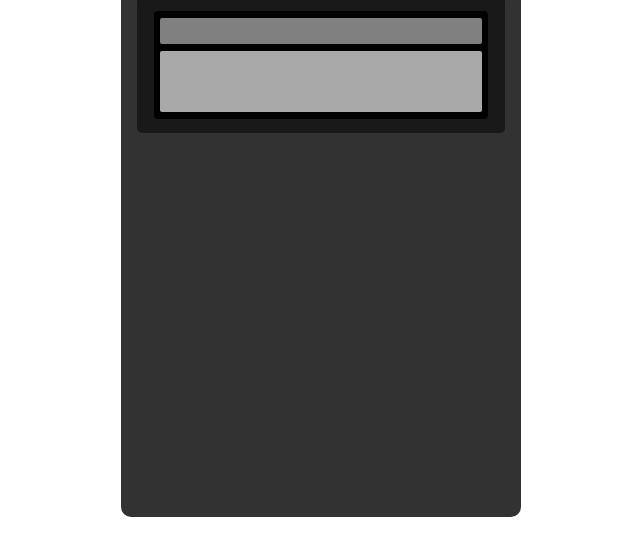
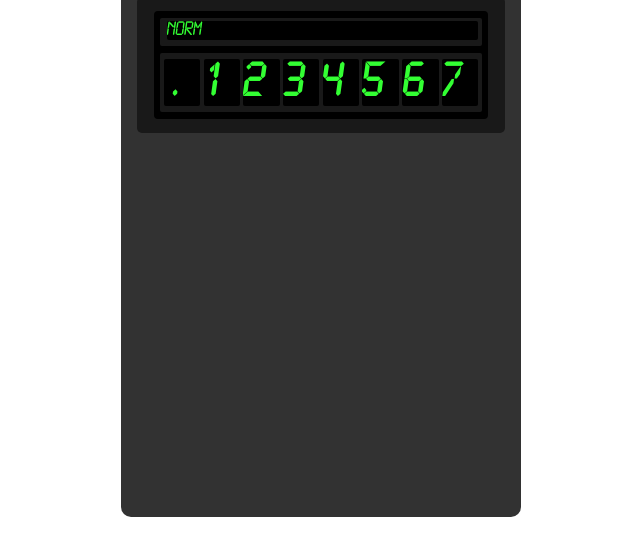
Before and after one commit to Durounseki/odin-calculator, a plain HTML site: page index.html in a window 1280 px wide. Shown: the part 163-718 px from the top of the page, without its empty margins (319-959 px from the left). Drawn offline with nearby package versions, Linux system fonts and the light colour scheme.

Commit message:
Emulate lcd display

```diff
--- a/index.html
+++ b/index.html
@@ -24,10 +24,10 @@
             </div>
             <div id="display-container">
                 <div id="display">
-                    <div id="mode">
-
+                    <div id="mode-display">
+                        <div id="mode">NORM</div>
                     </div>
-                    <div id="numbers">
+                    <div id="numbers-display">
 
                     </div>
 
--- a/script.js
+++ b/script.js
@@ -0,0 +1,41 @@
+const numbersDisplay = document.querySelector('#numbers-display');
+const numDigits = 8; // Number of digits to display
+
+function createLCD(digit) {
+  const lcdDiv = document.createElement('div');
+  lcdDiv.classList.add('lcd');
+  lcdDiv.textContent = digit;
+  lcdDiv.fontSize = lcdDiv.clientHeight + 'px';
+  return lcdDiv;
+}
+
+// Populate the display
+for (let i = 0; i < numDigits; i++) {
+  const lcdDiv = createLCD(i);
+  numbersDisplay.appendChild(lcdDiv);
+}
+
+const digits = document.querySelectorAll(".lcd");
+
+function resizeDigits(){
+    digits.forEach( div =>{
+        div.style.fontSize = div.clientHeight*0.9 + 'px';
+    });
+}
+
+const mode = document.querySelector("#mode");
+
+function resizeMode(){
+    mode.style.fontSize = mode.clientHeight*0.9 + 'px';
+}
+
+function resizeDisplayText(){
+    resizeDigits();
+    resizeMode();
+}
+resizeDisplayText();
+
+window.addEventListener('resize',resizeDisplayText);
+
+
+digits[0].textContent='.';
--- a/style.css
+++ b/style.css
@@ -2,6 +2,27 @@
     font-family: 'LCD';
     src: url('fonts/lcd-cufonfonts-webfont/LCD-U___.woff') format('woff');
     font-weight: 900;
+    font-style: normal;
+}
+
+@font-face{
+    font-family: 'LCD';
+    src: url('fonts/lcd-cufonfonts-webfont/LCD-BOLD.woff') format('woff');
+    font-weight: bold;
+    font-style: normal;
+}
+
+@font-face{
+    font-family: 'LCDM';
+    src: url('fonts/lcd-cufonfonts-webfont/LCDMB___.woff') format('woff');
+    font-weight: bold;
+    font-style: normal;
+}
+
+@font-face{
+    font-family: 'LCDM';
+    src: url('fonts/lcd-cufonfonts-webfont/LCDMN___.woff') format('woff');
+    font-weight: normal;
     font-style: normal;
 }
 
@@ -77,21 +98,57 @@ body{
     flex-direction: column;
 }
 
-#mode{
+#mode-display{
     display: flex;
-    height: 30%;
+    height: 26%;
     margin: 2% 2%;
-    background-color: grey;
+    background-color: rgb(25,25,25);
     border-radius: 2px;
+    /* box-sizing: border-box; */
+    padding: 1%;
 }
 
-#numbers{
+#mode{
+    font-family: 'LCDM', sans-serif;
+    font-weight: normal;
+    font-style: normal;
+    color: rgb(51,255,51);
+    height: 90%;
+    background-color: black;
+    text-align: center;
+    overflow: hidden;
+    flex: 1;
     display: flex;
-    justify-content: space-between;
+    border-radius: 2px;
+    margin-left: 1%;
+}
+
+#numbers-display{
+    display: flex;
+    /* justify-content: space-between; */
+    gap: 1%;
     align-items: center;
-    height: 70%;
+    height: 64%;
     margin: 0% 2%;
     margin-bottom: 2%;
     border-radius: 2px;
-    background-color: darkgray;
+    background-color: rgb(25,25,25);
+    /* box-sizing: border-box; */
+    padding: 1%;
+    /* flex: 1; */
 }
+
+.lcd{
+    font-family: 'LCDM', sans-serif;
+    font-weight: bold;
+    font-style: normal;
+    color: rgb(51,255,51);
+    height: 90%;
+    background-color: black;
+    text-align: right;
+    overflow: hidden;
+    flex: 1;
+    display: flex;
+    border-radius: 2px;
+    top: 100;
+}
```
